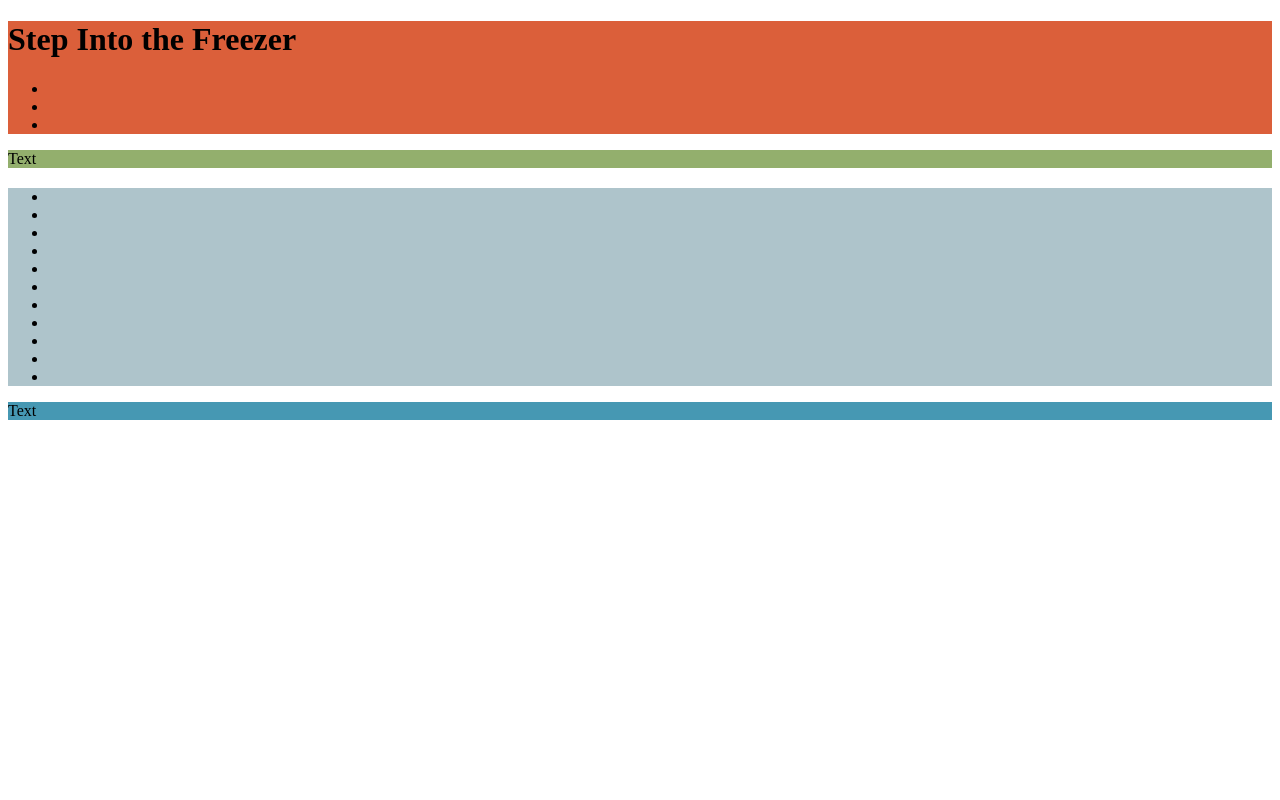
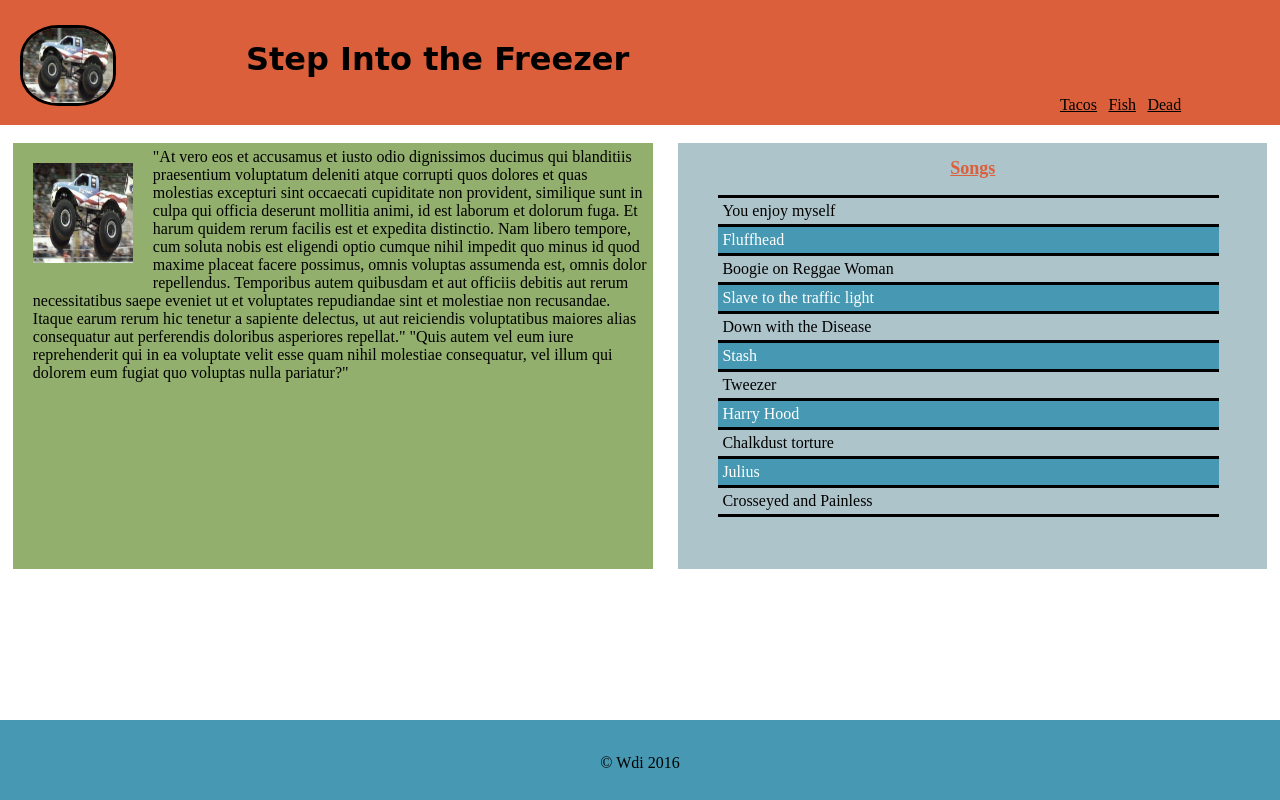
Before and after one commit to bbaustin/replicatePage, a plain HTML site: page index.html in a window 1280 px wide. Drawn offline with Linux system fonts and the light colour scheme.

Commit message:
I think I'm done

```diff
--- a/css/style.css
+++ b/css/style.css
@@ -1,15 +1,137 @@
+
+html, body {
+  margin: 0;
+  padding: 0;
+}
+
 header {
   background-color: #DB5F3A;
+  height:125px;
+  top: 0;
 }
+
+footer {
+  background-color: #4698B3;
+  text-align: center;
+  height: 80px;
+  width:100%;
+  position:absolute;
+  bottom:0;
+}
+
+h1 {
+  font-family: cursive;
+  text-align:center;
+  margin: 40px 0 0 130px;
+  /*
+  margin-left:30%;
+  margin-top:0;
+  padding-top:40px;
+  */
+}
+
+nav {
+  float: right;
+  margin: 80px 100px 0 0;
+}
+
+nav li {
+  display:inline;
+  margin: 3px;
+}
+
+nav a {
+  color:black;
+  margin-left: 1%;
+  padding-top:0;
+}
+
+h2 {
+  font-size:18px;
+  color:#DB5F3A;
+  text-decoration:underline;
+  text-align: center;
+}
+
+ul {
+  list-style:none;
+  width: 85%;
+}
+
+.pleaseWork {
+  float:left;
+}
+
+section {
+  width:100%;
+  height: fill;
+  float: left;
+  /*this stuff makes green section equal height to blue section. it is taken from <https://css-tricks.com/fluid-width-equal-height-columns/>. I kind of don't understand it honestly...*/
+  display: -webkit-flex;
+  display: -ms-flexbox;
+  display: flex;
+  overflow: hidden;
+}
+
+
+header img  {
+  border: 3px black solid;
+  border-radius: 40%;
+  width:90px;
+  height:75px;
+  margin: 25px 0 0 20px;
+}
+
+/*#icon {
+  border: 3px black solid;
+  border-radius: 40%;
+  width:90px;
+  height:75px;
+  position:relative;
+
+  margin: 3px;
+  background-image: assets/maxresdefault.jpg;
+
+}*/
+
 
 #lyrics {
   background-color: #93AF6D;
+  float: left;
+  height: auto;
+  width:50%;
+  margin:1%;
+}
+
+#lyrics img {
+  width:100px;
+  height:100px;
+  margin: 20px;
+  float: left;
+}
+
+#lyrics p {
+  margin: 5px 5px 20px 20px;
 }
 
 #songs {
   background-color: #AEC4CB;
+  float:right;
+  width:46%;
+  height: auto;
+  margin:1%;
 }
 
-footer{
+#songs li {
+    padding: 4px;
+    border-top: 3px solid black;
+}
+
+#songs li:nth-of-type(even){
+  color:white;
   background-color: #4698B3;
 }
+
+#songs li:last-child {
+  border-bottom: 3px solid black;
+ }
--- a/index.html
+++ b/index.html
@@ -9,49 +9,55 @@
 
   <header>
 
-    <div id="icon"></div>
+    <div class="pleaseWork">
+      <div id="icon"> <img src="assets/maxresdefault.jpg"></div>
+    </div>
 
-    <h1>Step Into the Freezer</h1>
+    <div class="pleaseWork">
+      <h1>Step Into the Freezer</h1>
+    </div>
 
-    <nav>
-
-      <ul>
-        <li></li>
-        <li></li>
-        <li></li>
-      </ul>
-
-    </nav>
+      <nav>
+        <ul>
+          <li><a href="https://www.party-world.co.uk/imgsize.php?img=uploads/ex8232c1f38d05693a167347ca675c607d.jpg&h=500&w=500&constrain=1">Tacos</a></li>
+          <li><a href="http://boredombash.com/wp-content/uploads/2014/10/Halloween-Costumes-For-Babies-4.jpg">Fish</a></li>
+          <li><a href="http://pixel.brit.co/wp-content/uploads/2013/09/2-Taco.jpg">Dead</a></li>
+        </ul>
+      </nav>
 
   </header>
-
   <section>
     <div id="lyrics">
+      <img src = "assets/maxresdefault.jpg">
       <p>
-      Text
+      "At vero eos et accusamus et iusto odio dignissimos ducimus qui blanditiis praesentium voluptatum deleniti atque corrupti quos dolores et quas molestias excepturi sint occaecati cupiditate non provident, similique sunt in culpa qui officia deserunt mollitia animi, id est laborum et dolorum fuga. Et harum quidem rerum facilis est et expedita distinctio. Nam libero tempore, cum soluta nobis est eligendi optio cumque nihil impedit quo minus id quod maxime placeat facere possimus, omnis voluptas assumenda est, omnis dolor repellendus. Temporibus autem quibusdam et aut officiis debitis aut rerum necessitatibus saepe eveniet ut et voluptates repudiandae sint et molestiae non recusandae. Itaque earum rerum hic tenetur a sapiente delectus, ut aut reiciendis voluptatibus maiores alias consequatur aut perferendis doloribus asperiores repellat." "Quis autem vel eum iure reprehenderit qui in ea voluptate velit esse quam nihil molestiae consequatur, vel illum qui dolorem eum fugiat quo voluptas nulla pariatur?"
       </p>
+
     </div>
 
     <div id="songs">
-      <h2></h2>
+      <h2>Songs</h2>
       <ul>
-        <li></li>
-        <li></li>
-        <li></li>
-        <li></li>
-        <li></li>
-        <li></li>
-        <li></li>
-        <li></li>
-        <li></li>
-        <li></li>
-        <li></li>
+        <li>You enjoy myself</li>
+        <li>Fluffhead</li>
+        <li>Boogie on Reggae Woman</li>
+        <li>Slave to the traffic light</li>
+        <li>Down with the Disease</li>
+        <li>Stash</li>
+        <li>Tweezer</li>
+        <li>Harry Hood</li>
+        <li>Chalkdust torture</li>
+        <li>Julius</li>
+        <li>Crosseyed and Painless</li>
       </ul>
+      <br>
+      <br>
     </div>
   </section>
 
   <footer>
-    <p>Text</p>
+    <br>
+    <p>&copy; Wdi 2016</p>
   </footer>
 
 </body>
```
Also changed, not shown: assets/maxresdefault.jpg (added).
